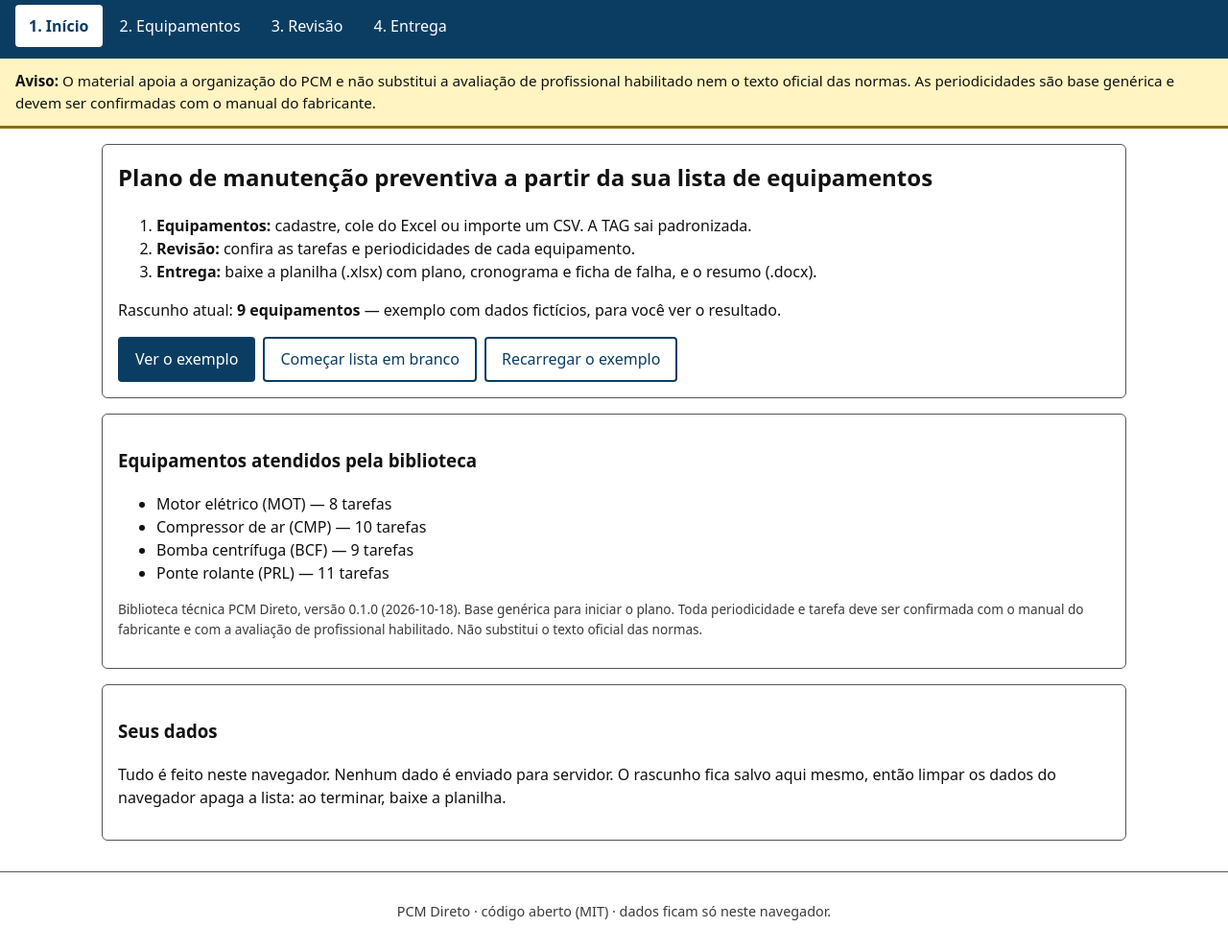
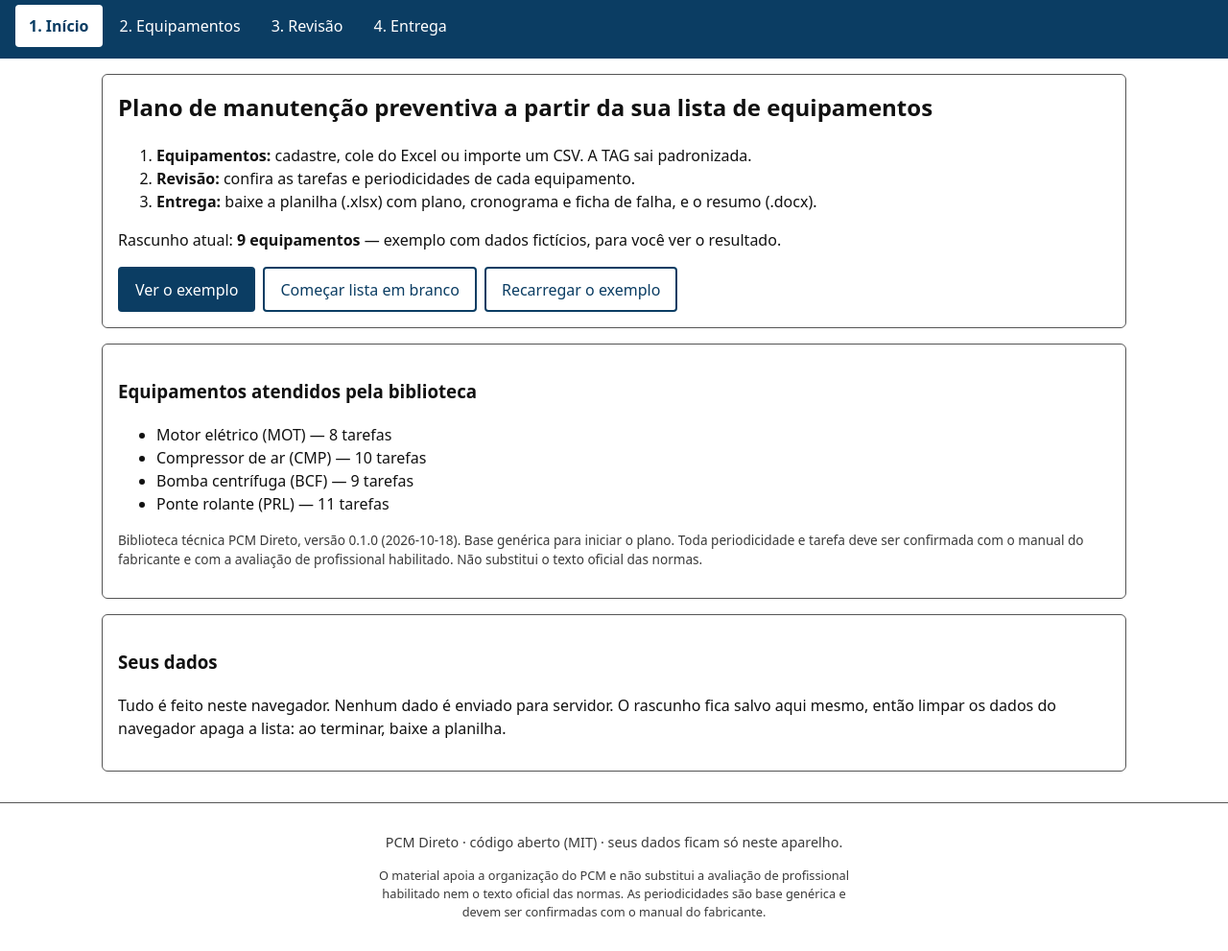
Before and after one commit to td9251156-creator/pcm-direto, a website built with Vite: page index.html in a window 1280 px wide. Shown: the part 59-1050 px from the top of the page at 96% size. Built offline with nearby package versions, Linux system fonts and the light colour scheme.

Commit message:
Aviso sai do destaque e vai para o rodapé
O aviso deixa de ser uma faixa amarela no topo de todas as telas e passa
a ser uma linha discreta no rodapé. Continua completo na planilha, no
Word e no README. Decisão registrada em DECISOES.md.

Co-Authored-By: Claude Opus 5.5 (1M context) <noreply@anthropic.com>

```diff
--- a/index.html
+++ b/index.html
@@ -26,20 +26,18 @@
       </nav>
     </header>
 
-    <!-- Aviso permanente: aparece em todas as telas (regra 4 do produto) -->
-    <p class="aviso" role="note" id="aviso-permanente">
-      <strong>Aviso:</strong> O material apoia a organização do PCM e não substitui a avaliação de
-      profissional habilitado nem o texto oficial das normas. As periodicidades são base genérica e
-      devem ser confirmadas com o manual do fabricante.
-    </p>
-
     <main id="conteudo" tabindex="-1"></main>
 
     <!-- Mensagens curtas (ex.: "Ajuste salvo"), lidas também por leitores de tela -->
     <p id="mensagens" class="mensagens" role="status" aria-live="polite"></p>
 
     <footer class="rodape">
-      <p>PCM Direto · código aberto (MIT) · dados ficam só neste navegador.</p>
+      <p>PCM Direto · código aberto (MIT) · seus dados ficam só neste aparelho.</p>
+      <!-- Aviso: discreto no rodapé de todas as telas; completo na planilha, no Word e no README -->
+      <p class="aviso-rodape" id="aviso-permanente">
+        O material apoia a organização do PCM e não substitui a avaliação de profissional habilitado nem o
+        texto oficial das normas. As periodicidades são base genérica e devem ser confirmadas com o manual do fabricante.
+      </p>
     </footer>
 
     <script type="module" src="./src/main.js"></script>
--- a/src/estilo.css
+++ b/src/estilo.css
@@ -46,10 +46,6 @@ body {
 }
 .etapas a[aria-current="page"] { background: var(--primaria-texto); color: var(--primaria); font-weight: 700; }
 
-.aviso {
-  margin: 0; padding: .75rem 1rem; background: var(--aviso-fundo);
-  border-bottom: 3px solid var(--aviso-borda); font-size: .95rem;
-}
 
 main { padding: 1rem; max-width: 1100px; margin: 0 auto; }
 main:focus { outline: none; }
@@ -91,6 +87,7 @@ th { background: #e8eef4; }
 }
 .origem { font-size: .85rem; color: var(--suave); }
 
+.aviso-rodape { font-size: .8rem; max-width: 70ch; margin: .5rem auto 0; }
 .rodape { padding: 1rem; text-align: center; font-size: .9rem; color: var(--suave); border-top: 1px solid var(--borda); }
 
 /* Texto só para leitores de tela */
```
Also changed, not shown: DECISOES.md (+1 -1 lines), testes/aviso.test.js (+4 -4 lines), README.md.
